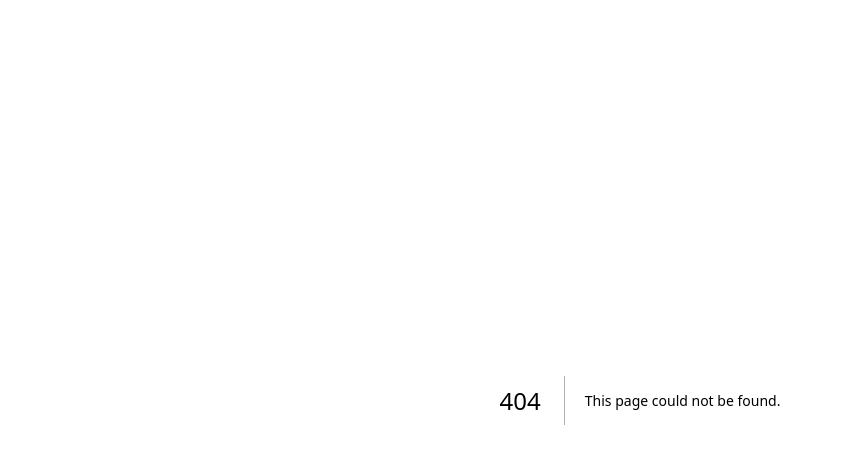
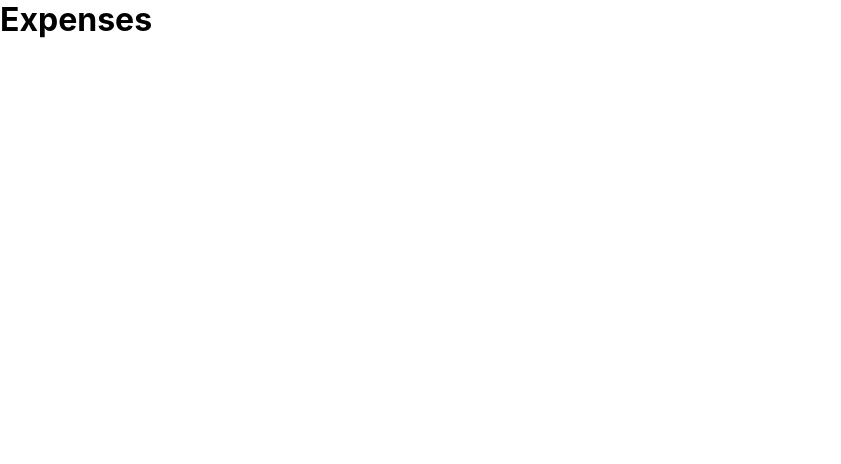
Before and after one commit to 9ar-IQ/nursery-management, a Next.js app: page /expenses in a window 1280 px wide. Before the commit this address had no page. Shown: the top 464 px of the page, without its empty margins (0-841 px from the left). Built offline with nearby package versions, Linux system fonts and the light colour scheme; sample sign-in values are in the browser's storage.

Commit message:
Create expenses.js

```diff
--- /dev/null
+++ b/pages/expenses.js
@@ -0,0 +1,9 @@
+import React from "react";
+export default function Expenses() {
+  return (
+    <div>
+      <h1>Expenses</h1>
+      {/* Add expenses tracking features here */}
+    </div>
+  );
+}
```
